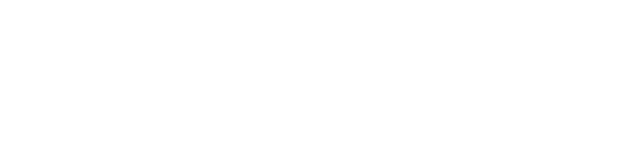
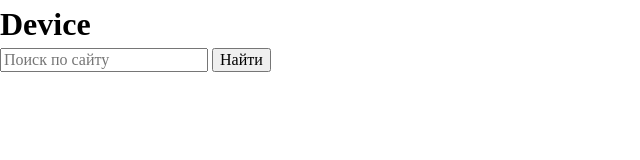
Before and after one commit to garold664/Device_htmlacademy-2019-, a website: page source/index.html in a window 1280 px wide. Shown: the whole page, without its empty margins (0-640 px from the left). Drawn offline with nearby package versions, Linux system fonts and the light colour scheme; files that its build step writes are made by us from their sources.

Commit message:
started to do markup for page-header

```diff
--- a/source/index.html
+++ b/source/index.html
@@ -8,6 +8,22 @@
 </head>
 <body>
   <header class="page-header">
+    <div class="page-header__container">
+      <h1 class="page-title">Device</h1>
+
+      <div class="page-header__row">
+        <form class="page-header__search" action="#">
+          <input class="page-header__search-input" type="search" placeholder="Поиск по сайту">
+          <input class="page-header__search-submit" type="submit" value="Найти">
+        </form>
+        <ul class="page-header__user-nav">
+          <li class="page-header__user-nav-item">
+
+          </li>
+        </ul>
+
+      </div>
+    </div>
 
   </header>
 
```
